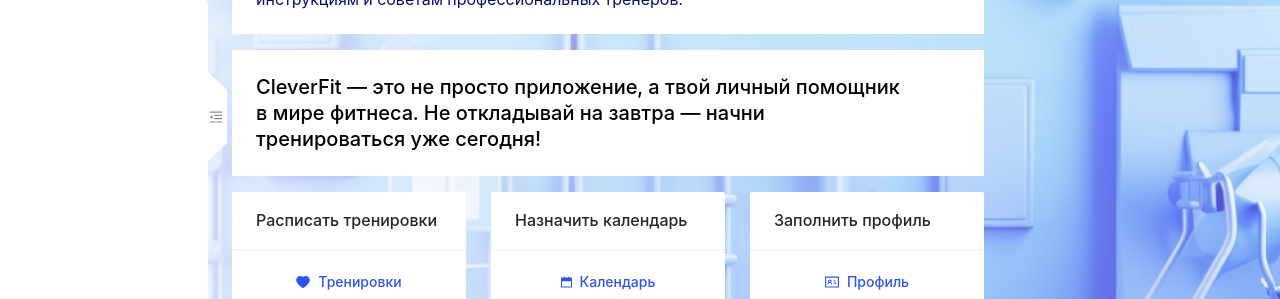
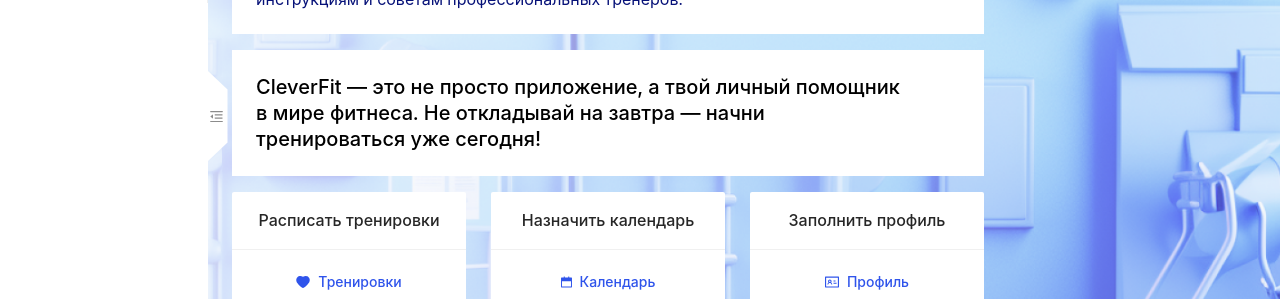
Before and after one commit to GBaykov/CleverFit, a React (Vite) app: page /#/ in a window 1280 px wide. Shown: the part 338-637 px from the top of the page. Built offline with nearby package versions, Linux system fonts and the light colour scheme.

Commit message:
fix: make changes accordng mentors comments

```diff
--- a/src/components/meny/menyButton/styled.ts
+++ b/src/components/meny/menyButton/styled.ts
@@ -11,9 +11,12 @@ export const StyledButton = styled('button')`
     border-left: 19px solid transparent;
     border-right: 19px solid transparent;
     background-color: transparent;
+    border-top: transparent;
     padding: 0;
     border-radius: 0;
     rotate: 90deg;
+
+    outline: 0;
 
     svg {
         path {
@@ -22,7 +25,10 @@ export const StyledButton = styled('button')`
     }
 
     &:hover {
-        color: none;
+        border-bottom: 20px solid white;
+        border-left: 19px solid transparent;
+        border-right: 19px solid transparent;
+        border-top: transparent;
     }
 
     &:focus {
--- a/src/pages/mainPage/index.tsx
+++ b/src/pages/mainPage/index.tsx
@@ -12,6 +12,7 @@ import { Footer } from '@components/footer';
 import { MenuMobile } from '@components/mobileMeny';
 import { Menu } from '@components/meny';
 import { ButtonMenu } from '@components/meny/menyButton';
+import './styles.css';
 
 export const MainPage: React.FC = () => {
     const [collapsed, setCollapsed] = useState(false);
@@ -68,7 +69,11 @@ export const MainPage: React.FC = () => {
                             <Card
                                 title='Расписать тренировки'
                                 bordered={false}
-                                style={{ width: '100%', marginRight: '25px' }}
+                                style={{
+                                    width: '100%',
+                                    marginRight: '25px',
+                                    wordWrap: 'break-word',
+                                }}
                             >
                                 <StyledLink to='/' text='Тренировки' color='rgba(47, 84, 235, 1)'>
                                     <HeartFilled
@@ -83,7 +88,11 @@ export const MainPage: React.FC = () => {
                             <Card
                                 title='Назначить календарь'
                                 bordered={false}
-                                style={{ width: '100%', marginRight: '25px' }}
+                                style={{
+                                    width: '100%',
+                                    marginRight: '25px',
+                                    wordWrap: 'break-word',
+                                }}
                             >
                                 <StyledLink to='/' text='Календарь' color='rgba(47, 84, 235, 1)'>
                                     <img src={calendarIco} style={{ marginRight: '8px' }} />
@@ -93,7 +102,7 @@ export const MainPage: React.FC = () => {
                             <Card
                                 title='Заполнить профиль'
                                 bordered={false}
-                                style={{ width: '100%' }}
+                                style={{ width: '100%', wordWrap: 'break-word' }}
                             >
                                 <StyledLink to='/' text='Профиль' color='rgba(47, 84, 235, 1)'>
                                     <IdcardOutlined
--- /dev/null
+++ b/src/pages/mainPage/styles.css
@@ -0,0 +1,48 @@
+div.ant-card-head-title {
+    white-space: wrap;
+    text-align: center;
+}
+
+.trigger {
+    padding: 0 24px;
+    font-size: 18px;
+    line-height: 64px;
+    cursor: pointer;
+    transition: color 0.3s;
+}
+
+.trigger:hover {
+    color: #1890ff;
+}
+
+.logo {
+    height: 32px;
+    margin: 16px;
+    background: rgba(255, 255, 255, 0.3);
+}
+
+.site-layout .site-layout-background {
+    background: #fff;
+}
+
+#components-layout-demo-custom-trigger .trigger {
+    padding: 0 24px;
+    font-size: 18px;
+    line-height: 64px;
+    cursor: pointer;
+    transition: color 0.3s;
+}
+
+#components-layout-demo-custom-trigger .trigger:hover {
+    color: #1890ff;
+}
+
+#components-layout-demo-custom-trigger .logo {
+    height: 32px;
+    margin: 16px;
+    background: rgba(255, 255, 255, 0.3);
+}
+
+.site-layout .site-layout-background {
+    background: #fff;
+}
```
